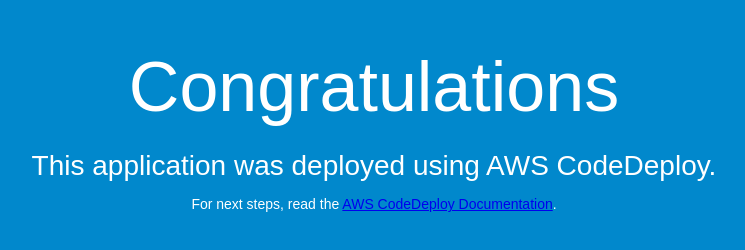
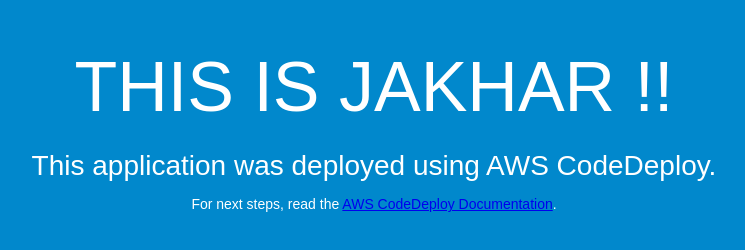
Before and after one commit to pradeeplnmiit/testapp, a plain HTML site: page index.html in a window 1280 px wide. Shown: the whole page, without its empty margins (266-1011 px from the left). Drawn offline with Linux system fonts and the light colour scheme.

Commit message:
Chnaged today

```diff
--- a/index.html
+++ b/index.html
@@ -26,7 +26,7 @@
 </head>
 <body>
   <div align="center">
-    <h1>Congratulations</h1>
+    <h1>THIS IS JAKHAR !!</h1>
     <h2>This application was deployed using AWS CodeDeploy.</h2>
     <p>For next steps, read the <a href="http://aws.amazon.com/documentation/codedeploy">AWS CodeDeploy Documentation</a>.</p>
   </div>
```
